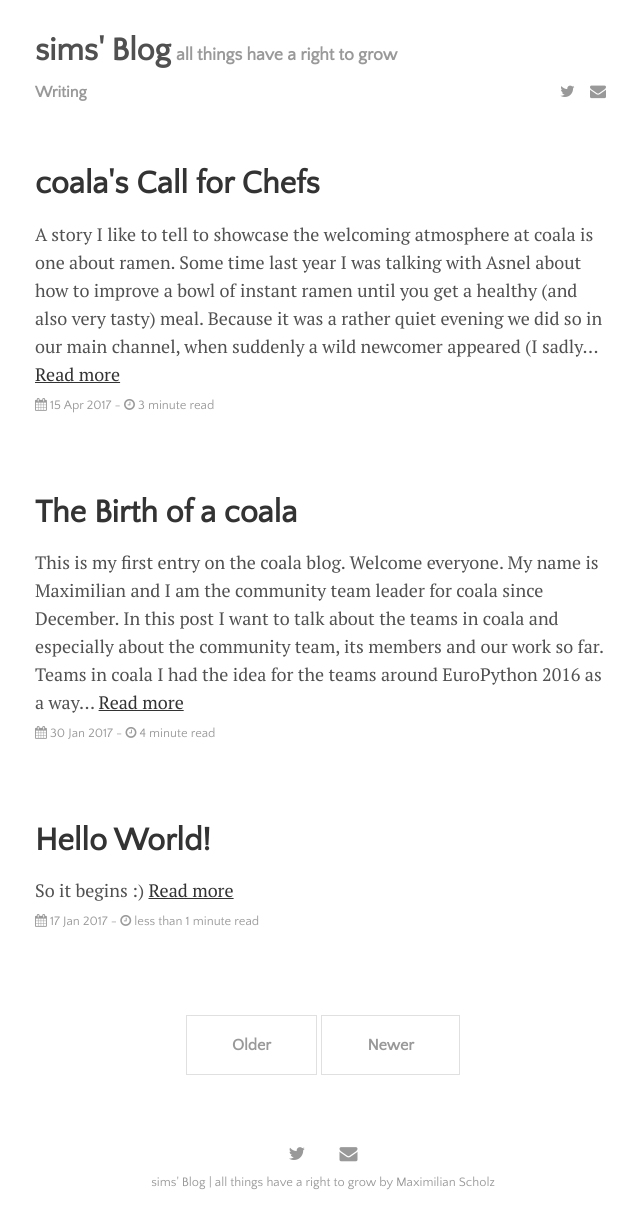
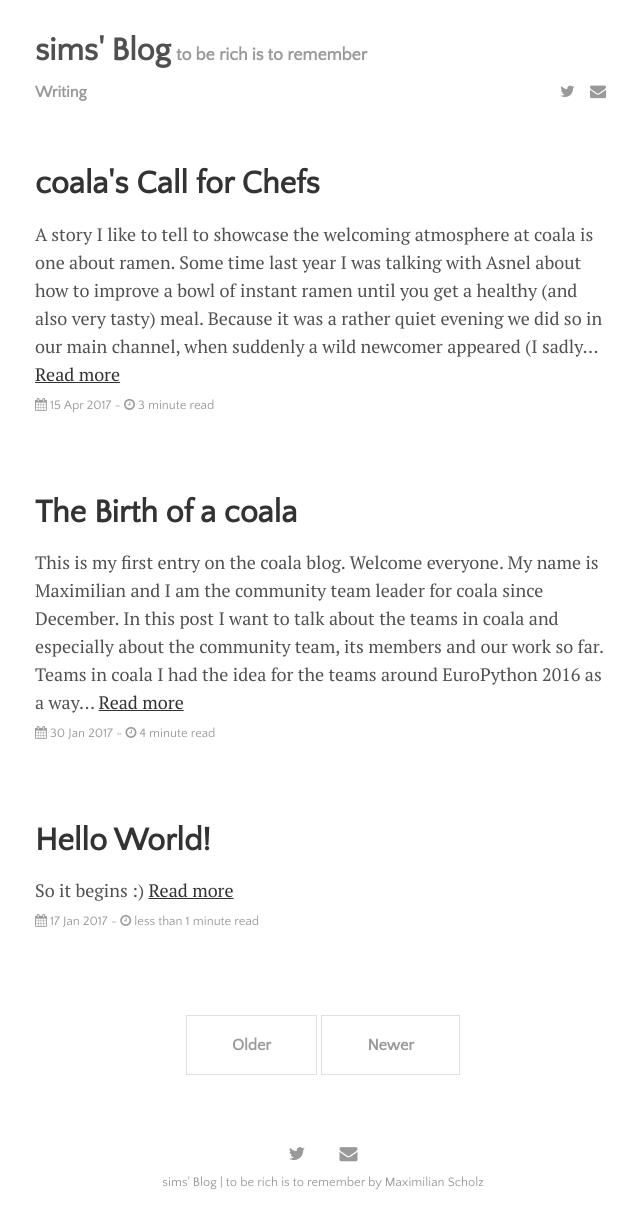
Before and after one commit to sims1253/old-blog, a Jekyll site: the page built from index.html, in a window 1280 px wide. Shown: the whole page, without its empty margins (317-957 px from the left). Built offline with Jekyll 4.4.1, drawn with Linux system fonts in a browser that asks for light colours; nearby versions of some CDN libraries; the list of posts is cut into pages by our own code.

Commit message:
Change tagline

```diff
--- a/_config.yml
+++ b/_config.yml
@@ -1,6 +1,6 @@
 # Site Settings
 title:               sims' Blog
-tagline:             all things have a right to grow
+tagline:             to be rich is to remember
 description:
 baseurl:            #"/Lagrange"
 url:                "http://blog.solyoution.io"
```
